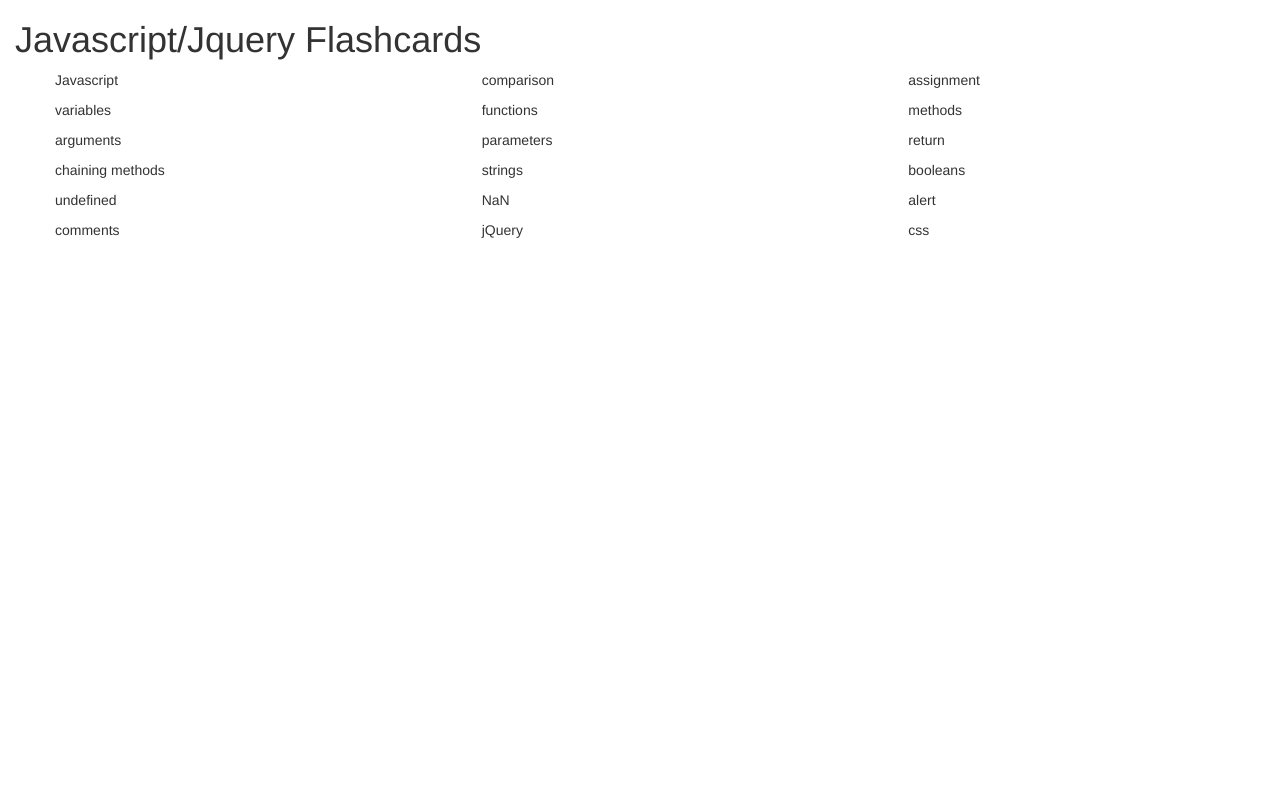
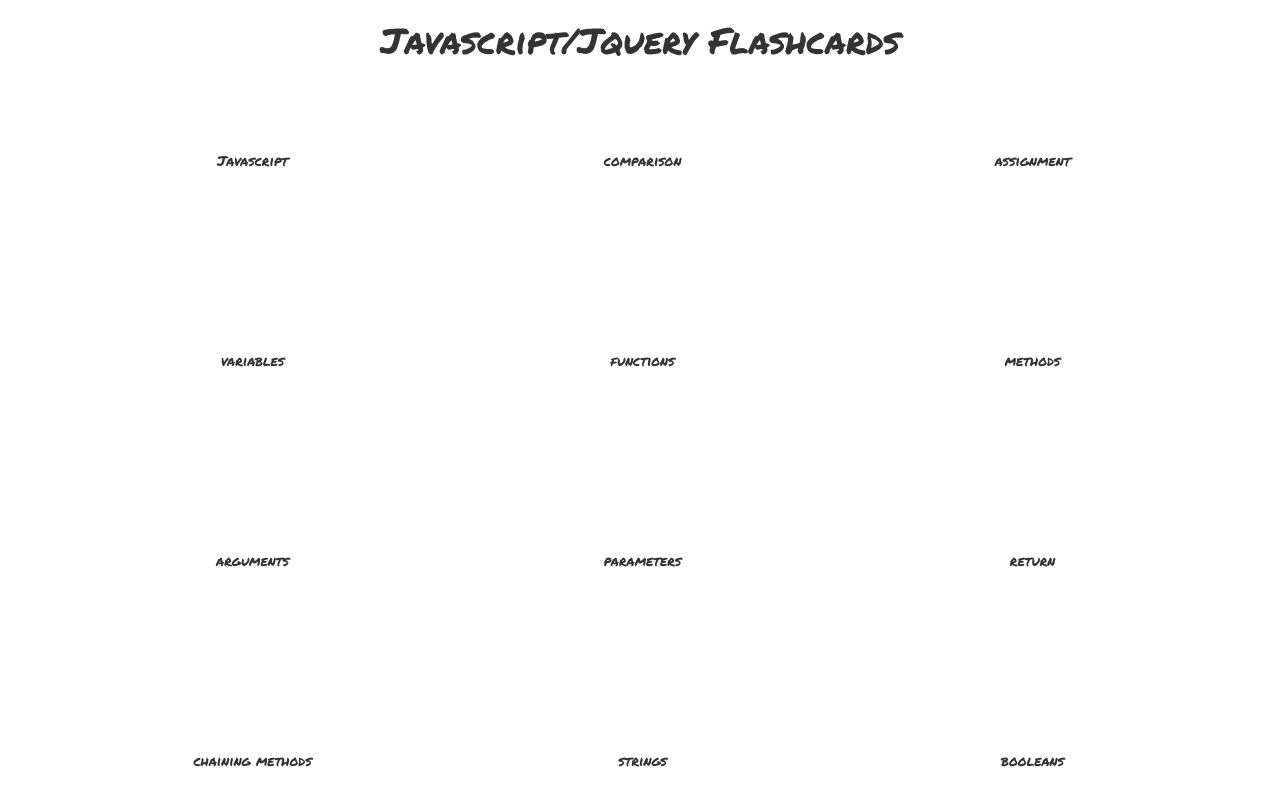
Before and after one commit to franksco/FLASH-CARDS, a plain HTML site: page index.html in a window 1280 px wide. Shown: the top 800 px of the page. Drawn offline with nearby package versions, Linux system fonts and the light colour scheme.

Commit message:
Add design elemnts

```diff
--- a/css/query.css
+++ b/css/query.css
@@ -1,4 +1,5 @@
-.term{
+body{
+ font-family: 'Permanent Marker', cursive;
 
 }
 .cheat{
@@ -8,3 +9,22 @@
   list-style-type: none;
 
 }
+li{
+  padding-right:35px;
+  padding-top: 60px;
+}
+
+#col {
+
+  height:200px;
+  border-radius:10%;
+  margin:auto;
+  text-align: center;
+}
+.container{
+  width:1200;
+}
+h1{
+  text-align: center;
+  padding-bottom: 20px;
+}
--- a/index.html
+++ b/index.html
@@ -3,32 +3,35 @@
   <head>
 <!-- Latest compiled and minified CSS -->
   <link rel="stylesheet" href="https://maxcdn.bootstrapcdn.com/bootstrap/3.3.6/css/bootstrap.min.css" integrity="sha384-1q8mTJOASx8j1Au+a5WDVnPi2lkFfwwEAa8hDDdjZlpLegxhjVME1fgjWPGmkzs7" crossorigin="anonymous">
-  <link href='https://fonts.googleapis.com/css?family=Open+Sans:400,800' rel='stylesheet' type='text/css'>
+  <link href='https://fonts.googleapis.com/css?family=Permanent+Marker' rel='stylesheet' type='text/css'>
   <link href="css/query.css" rel="stylesheet">
   <script src="js/jquery-1.12.2.js"></script>
   <script src="js/query.js"></script>
   </head>
   <body>
-    <div class="container-fluid">
+    <div class="container">
 <!-- this is the beginning of our container --->
     <h1>Javascript/Jquery Flashcards</h1>
 
 
 <!----------- this is a row ------------------->
+
     <div class="row">
-      <div class="col-md-4">
+
+      <div class="col-xs-4" id="col">
         <ul>
+          <li class="term">Javascript</li>
           <li class="cheat">object-oriented computer programming language commonly used to create interactive effects within web browsers</li>
-          <li class="term">Javascript</li>
         </ul>
       </div>
-      <div class="col-md-4">
+
+      <div class="col-xs-4" id="col">
         <ul>
           <li class="term">comparison</li>
           <li class="cheat">compares its operands and returns a logical value based on whether the comparison is true</li>
         </ul>
       </div>
-      <div class="col-md-4">
+      <div class="col-xs-4" id="col">
         <ul>
           <li class="term">assignment</li>
           <li class="cheat">assigns a value to its left operand based on the value of its right operand</li>
@@ -37,19 +40,19 @@
     </div>
 <!----------- this is a row ------------------->
     <div class="row">
-      <div class="col-md-4">
+      <div class="col-xs-4" id="col">
         <ul>
           <li class="term">variables</li>
           <li class="cheat">A variable is a named location for storing a value. That way an unpredictable value can be accessed through a predetermined name</li>
         </ul>
       </div>
-      <div class="col-md-4">
+      <div class="col-xs-4" id="col">
         <ul>
           <li class="term">functions</li>
           <li class="cheat">a code snippet that can be called by other code or by itself, or a variable that refers to the function. When a function is called, arguments are passed to the function as input, and the function can optionally return an output. A function in JavaScript is also an object</li>
         </ul>
       </div>
-      <div class="col-md-4">
+      <div class="col-xs-4"id="col">
         <ul>
           <li class="term">methods</li>
           <li class="cheat"> a function which is a property of an object. It exist two kind of methods: Instance Method which are built-in tasks performed by an object instance, or Static Methods which are tasks that can be performed without the need of an object instance</li>
@@ -58,19 +61,19 @@
     </div>
 <!----------- this is a row ------------------->
     <div class="row">
-      <div class="col-md-4">
+      <div class="col-xs-4" id="col">
         <ul>
           <li class="term">arguments</li>
           <li class="cheat">An argument is a value (primitive or object) passed as input to a function</li>
         </ul>
       </div>
-      <div class="col-md-4">
+      <div class="col-md-4" id="col">
         <ul>
           <li class="term">parameters</li>
           <li class="cheat"> A parameter is a named variable passed into a function. Parameter variables are used to import arguments into functions</li>
         </ul>
       </div>
-      <div class="col-md-4">
+      <div class="col-xs-4" id="col">
         <ul>
           <li class="term">return</li>
           <li class="cheat">Ends function execution and specifies a value to be returned to the function caller.</li>
@@ -79,19 +82,19 @@
     </div>
 <!----------- this is a row ------------------->
     <div class="row">
-      <div class="col-md-4">
+      <div class="col-xs-4" id="col">
         <ul>
           <li class="term">chaining methods</li>
           <li class="cheat">Method chaining is a technique that can be used to simplify code in scenarios that involve calling multiple functions on the same object consecutively.</li>
         </ul>
       </div>
-      <div class="col-md-4">
+      <div class="col-xs-4" id="col">
         <ul>
           <li class="term">strings</li>
           <li class="cheat"> In any computer programming language, a string is a sequence of characters used to represent text. </li>
         </ul>
       </div>
-      <div class="col-md-4">
+      <div class="col-xs-4" id="col">
         <ul>
           <li class="term">booleans</li>
           <li class="cheat">a boolean is a logical data type that can have only the values true or false.</li>
@@ -100,19 +103,19 @@
     </div>
 <!----------- this is a row ------------------->
     <div class="row">
-      <div class="col-md-4">
+      <div class="col-xs-4" id="col">
         <ul>
           <li class="term">undefined</li>
           <li class="cheat">A primitive value automatically assigned to variables that have just been declared or to formal arguments for which there are no actual arguments.</li>
         </ul>
       </div>
-      <div class="col-md-4">
+      <div class="col-xs-4"id="col">
         <ul>
           <li class="term">NaN</li>
           <li class="cheat">evaluates to not-a-number Alert - The alert function displays a modal dialog box with a message representing the input.</li>
         </ul>
       </div>
-      <div class="col-md-4">
+      <div class="col-xs-4" id="col">
         <ul>
           <li class="term">alert</li>
           <li class="cheat">The alert function displays a modal dialog box with a message representing the input.</li>
@@ -121,24 +124,24 @@
     </div>
 <!----------- this is a row ------------------->
     <div class="row">
-      <div class="col-md-4">
+      <div class="col-xs-4" id="col">
         <ul>
           <li class="term">comments</li>
           <li class="cheat">textual notations within markup; although it is generally not visually shown</li>
         </ul>
       </div>
-      <div class="col-md-4">
+      <div class="col-xs-4" id="col">
         <ul>
           <li class="term">jQuery</li>
           <li class="cheat">a JavaScript library that allows web developers to add extra functionality to their websites. It is open source and provided for free under the MIT license. In recent years, jQuery has become the most popular JavaScript library used in web development.</li>
         </ul>
       </div>
-      <div class="col-md-4">
+      <div class="col-xs-4" id="col">
         <ul>
           <li class="term">css</li>
           <li class="cheat">Cascading Style Sheets: a stylesheet language used to describe the presentation of a document.</li>
         </ul>
-      </div>
+      </dixs
     </div>
 <!-------------this is the end of container div------------>
     </div>
```
